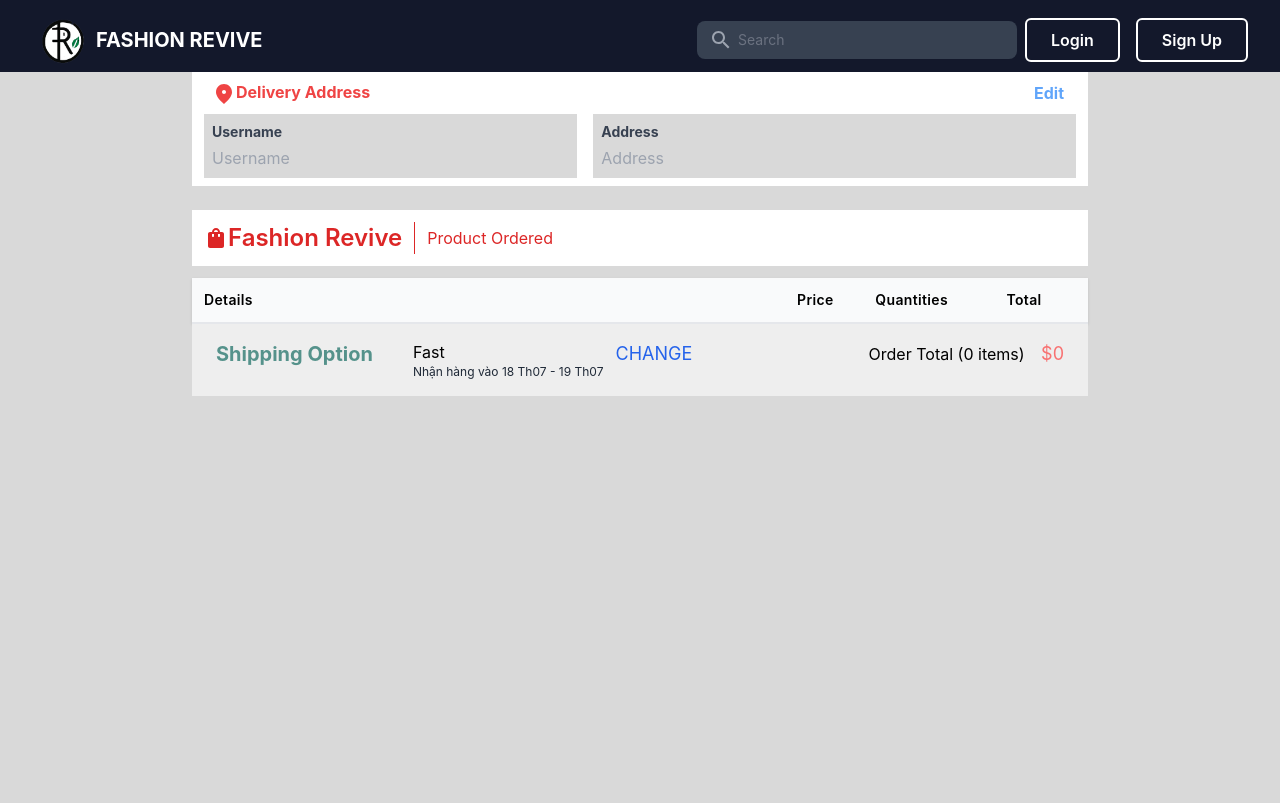
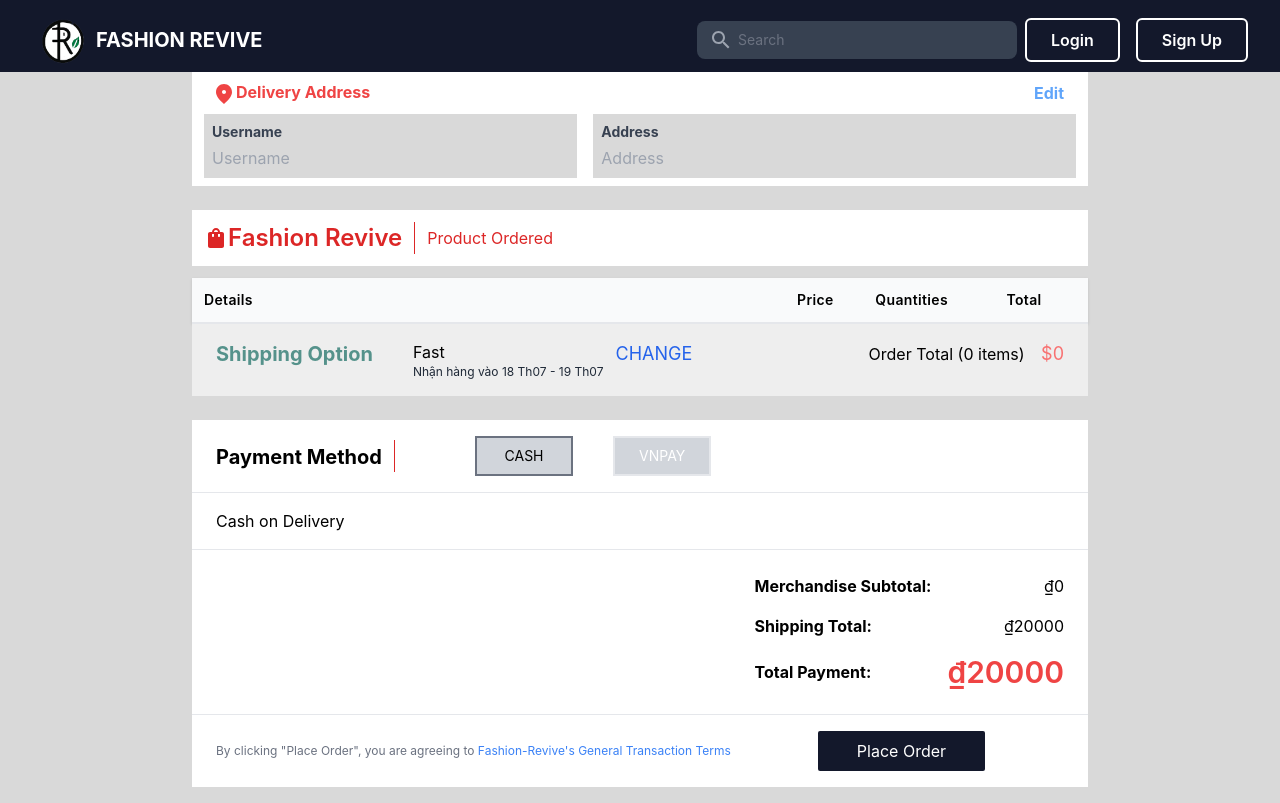
Before and after one commit to TrietMinh23/FullStack-Web-FR, a React (Create React App) app in the folder fe/: page /purchase in a window 1280 px wide. Built offline with nearby package versions, Linux system fonts and the light colour scheme.

Commit message:
Payment_FE

```diff
--- a/fe/src/pages/Home/Purchase/Purchase.js
+++ b/fe/src/pages/Home/Purchase/Purchase.js
@@ -5,9 +5,17 @@
 import { useState } from "react";
 import { useSelector } from "react-redux";
 import ModalShipping from "./components/ModalShipping";
+import { updatedPayments, updatedProductPrice } from "../../../utils/redux/purchaseSlice";
+import { useDispatch } from "react-redux";
+import ModalTemp from "./components/ModalTemp";
 
 export default function Purchase() {
   const [modalIsOpen, setModalOpen] = useState(false);
+
+  const [isCashPayment, setCashPayment] = useState(true);
+  const [isVNPAYPayment, setVNPAYPayment] = useState(false);
+  const dispatch = useDispatch();
+
   const [isChange, setIsChange] = useState(false);
   const shipping = useSelector((state) => state.purchase.shipping);
   const products = useSelector((state) => state.product.shoppingCart);
@@ -21,6 +29,26 @@
     } else {
       document.body.classList.add("body-modal");
     }
+  };
+
+  const handleCashPayment = () => {
+    setCashPayment(true);
+    setVNPAYPayment(false);
+    dispatch(
+      updatedPayments({
+        payments: "Cash",
+      })
+    );
+  };
+
+  const handleVNPAYPayment = () => {
+    setVNPAYPayment(true);
+    setCashPayment(false);
+    dispatch(
+      updatedPayments({
+        payments: "VNPAY",
+      })
+    );
   };
 
   const summarizeQuantity = (list) => {
@@ -41,6 +69,11 @@
         sum += j.quantity * j.price;
       }
     }
+    dispatch(
+      updatedProductPrice({
+        productPrice: sum,
+      })
+    );
 
     return sum;
   };
@@ -170,6 +203,45 @@
                 </div>
               </div>
             </div>
+
+            <div className="payments-method pb-2 mt-6">
+              <div className="bg-white px-6 py-4 flex items-center">
+                <div className="border-r border-red-600 pr-3 items-center text-2xl">
+                  <span className="font-bold md:text-xl text-sm">
+                    Payment Method
+                  </span>
+                </div>
+                <div className="grow flex md:gap-10 md:ml-20 gap-2 ml-2">
+                  <div className="method-cash btn-change md:w-1/6 w-16">
+                    <button
+                      onClick={handleCashPayment}
+                      className={`uppercase text-sm border-2 w-full py-2 bg-gray-300 ${
+                        isCashPayment
+                          ? "border-gray-500 text-black"
+                          : "text-white  hover:border-gray-500 hover:text-black"
+                      }`}
+                    >
+                      CASH
+                    </button>
+                  </div>
+                  <div className="method-VNPAY btn-change md:w-1/6 w-16">
+                    <button
+                      onClick={handleVNPAYPayment}
+                      className={`uppercase text-sm border-2 w-full py-2 bg-gray-300 ${
+                        isVNPAYPayment
+                          ? "border-gray-500 text-black"
+                          : "text-white  hover:border-gray-500 hover:text-black"
+                      }`}
+                    >
+                      VNPAY
+                    </button>
+                  </div>
+                </div>
+              </div>
+              <hr />
+              <div><ModalTemp/></div>
+
+            </div>
           </div>
         </div>
       </div>
--- /dev/null
+++ b/fe/src/pages/Home/Purchase/components/ModalPayments.js
@@ -0,0 +1,83 @@
+import CheckIcon from "@mui/icons-material/Check";
+import { useDispatch } from "react-redux";
+import { useState } from "react";
+import { updatedPayments } from "../../../../utils/redux/purchaseSlice";
+
+export default function ModalPayments({ modal, closeModal }) {
+  const [isCashPayment, setCashPayment] = useState(true);
+  const [isVNPAYPayment, setVNPAYPayment] = useState(false);
+  const dispatch = useDispatch();
+
+  const handleCashPayment = () => {
+    setCashPayment(true);
+    setVNPAYPayment(false);
+    console.log("Cash");
+  };
+
+  const handleVNPAYPayment = () => {
+    setVNPAYPayment(true);
+    setCashPayment(false);
+    console.log("VNPAY");
+  };
+
+  const confirmPayments = () => {
+    dispatch(
+      updatedPayments({
+        payments: isCashPayment ? "Cash" : "VNPAY",
+      })
+    );
+
+    closeModal();
+  };
+
+  return (
+    <div className={`${modal ? "block" : "hidden"}`}>
+      {/* <div className="modal-wrapper p-7">
+        <h1 className="text-lg mb-4">Choose a Payments unit</h1>
+        <div className="sub-title">
+          <h2 className="uppercase text-sm text-gray-600 font-semibold">
+            PAYMENTS CHANNEL affiliated with FASHION REVIVE
+          </h2>
+          <p className="text-xs text-gray-500 mb-3">
+          You can track your order on the FASHION REVIVE app when you choose one of the payment methods:
+          </p>
+        </div>
+        <div
+          onClick={() => handleCashPayment()}
+          className="type p-5 border-l-4 bg-bright-gray border-red-600 mb-3 flex justify-between items-center cursor-pointer"
+        >
+          <div className="left-side">
+            <div className="above flex">
+              <div className="name mr-5">Thanh toán tiền mặt khi nhận được hàng</div>
+            </div>
+          </div>
+          <div className="right-side">
+            {isCashPayment && <CheckIcon className="text-red-600" />}
+          </div>
+        </div>
+        <div
+          onClick={() => handleVNPAYPayment()}
+          className="type cursor-pointer p-5 border-l-4 bg-bright-gray border-red-600 flex justify-between items-center"
+        >
+          <div className="left-side">
+            <div className="above flex">
+              <div className="name mr-5">Thanh toán qua cổng giao dịch VNPAY</div>
+            </div>
+          </div>
+          <div className="right-side">
+            {isVNPAYPayment && <CheckIcon className="text-red-600" />}
+          </div>
+        </div>
+        <div className="btn-group border-t-2 border-bright-gray mt-3 border-dashed pt-3 flex justify-end">
+          <div
+            onClick={confirmPayments}
+            className="py-2 px-6 bg-red-500 hover:bg-red-600 rounded-md text-white cursor-pointer"
+          >
+            Finish
+          </div>
+        </div>
+      </div> */}
+
+    </div>
+  );
+}
--- a/fe/src/pages/Home/Purchase/components/ModalShipping.js
+++ b/fe/src/pages/Home/Purchase/components/ModalShipping.js
@@ -1,9 +1,12 @@
 import CheckIcon from "@mui/icons-material/Check";
 import { useDispatch } from "react-redux";
 import { useState } from "react";
-import { updatedShipping } from "../../../../utils/redux/purchaseSlice";
+import { updatedShipTotal, updatedShipping } from "../../../../utils/redux/purchaseSlice";
 
 export default function ModalShipping({ modal, closeModal }) {
+  let fastPriceShipping = 20000;
+  let normalPriceShipping = 10000;
+
   const [isFastShipping, setFastShipping] = useState(true);
   const [isNormalShipping, setNormalShipping] = useState(false);
   const dispatch = useDispatch();
@@ -22,7 +25,12 @@
     dispatch(
       updatedShipping({
         shipping: isFastShipping ? "Fast" : "Normal",
-      })
+      }),
+    );
+    dispatch(
+      updatedShipTotal({
+        shipPrice: isFastShipping ? fastPriceShipping : normalPriceShipping,
+      }),
     );
 
     closeModal();
@@ -37,7 +45,7 @@
             SHIPPING CHANNEL affiliated with FASHION REVIVE
           </h2>
           <p className="text-xs text-gray-500 mb-3">
-            You can track your order on Shopee app when you choose one of the
+            You can track your order on FASHION REVIVE app when you choose one of the
             shipping units:
           </p>
         </div>
@@ -48,7 +56,7 @@
           <div className="left-side">
             <div className="above flex">
               <div className="name mr-5">Fast</div>
-              <div className="price text-red-500 font-semibold">₫12.800</div>
+              <div className="price text-red-500 font-semibold">₫{fastPriceShipping}</div>
             </div>
             <div className="below text-xs mt-1">
               Nhận hàng vào 18 Th07 - 19 Th07
@@ -65,7 +73,7 @@
           <div className="left-side">
             <div className="above flex">
               <div className="name mr-5">Normal</div>
-              <div className="price text-red-500 font-semibold">₫12.800</div>
+              <div className="price text-red-500 font-semibold">₫{normalPriceShipping}</div>
             </div>
             <div className="below text-xs mt-1">
               Nhận hàng vào 18 Th07 - 19 Th07
--- /dev/null
+++ b/fe/src/pages/Home/Purchase/components/ModalTemp.js
@@ -0,0 +1,67 @@
+import { useSelector } from "react-redux";
+
+export default function ModalTemp() {
+  const payments = useSelector((state) => state.purchase.payments);
+  const shipPrice = useSelector((state) => state.purchase.shipPrice);
+  const productPrice = useSelector((state) => state.purchase.productPrice)
+  return (
+    <div>
+      <div className={`${payments === "Cash" ? "block" : "hidden"}`}>
+        <h1 className="bg-white px-6 py-4 flex items-center">
+          Cash on Delivery
+        </h1>
+        <hr />
+        <div className="bg-white px-6 py-4 items-center justify-end flex">
+          <table>
+            <tr>
+              <th className="text-left">Merchandise Subtotal:</th>
+              <td className="text-right pl-4 py-2">₫{productPrice}</td>
+            </tr>
+            <tr>
+              <th className="text-left">Shipping Total:</th>
+              <td className="text-right pl-4 py-2">₫{shipPrice}</td>
+            </tr>
+            <tr>
+              <th className="text-left">Total Payment:</th>
+              <td className="text-right pl-4 py-2 text-3xl font-semibold text-red-500">
+                ₫{productPrice + shipPrice}
+              </td>
+            </tr>
+          </table>
+        </div>
+      </div>
+      <div className={`${payments === "VNPAY" ? "block" : "hidden"}`}>
+        <h1 className="bg-white px-6 py-4 flex items-center">
+          Payment via VNPAY transaction portal
+        </h1>
+        <hr />
+        <div className="bg-white px-6 py-4 items-center justify-end flex">
+          <table>
+            <tr>
+              <th className="text-left">Merchandise Subtotal:</th>
+              <td className="text-right pl-4 py-2">₫{productPrice}</td>
+            </tr>
+            <tr>
+              <th className="text-left">Shipping Total:</th>
+              <td className="text-right pl-4 py-2">₫{shipPrice}</td>
+            </tr>
+            <tr>
+              <th className="text-left">Total Payment:</th>
+              <td className="text-right pl-4 py-2 text-3xl font-semibold text-red-500">
+                ₫{productPrice + shipPrice}
+              </td>
+            </tr>
+          </table>
+        </div>
+      </div>
+      <hr />
+      <div className="bg-white px-6 py-4 flex items-center">
+        <p className="text-gray-500 text-xs">By clicking "Place Order", you are agreeing to <span className="text-blue-500">Fashion-Revive's General Transaction Terms</span></p>
+        <div className="grow flex justify-center">
+        <button className="ml-2 bg-dark-jungle-green text-white p-2 rounded-sm md:w-1/2 w-32">Place Order</button>
+        </div>
+
+      </div>
+    </div>
+  );
+}
--- a/fe/src/utils/redux/purchaseSlice.js
+++ b/fe/src/utils/redux/purchaseSlice.js
@@ -1,8 +1,10 @@
 import { createSlice } from "@reduxjs/toolkit";
 
 const initialState = {
-  totalPrice: 0,
+  productPrice: 0,
+  shipPrice: 20000,
   shipping: "Fast",
+  payments: "Cash"
 };
 
 export const purchaseSlice = createSlice({
@@ -12,9 +14,18 @@
     updatedShipping: (state, action) => {
       state.shipping = action.payload.shipping;
     },
+    updatedPayments: (state, action) => {
+      state.payments = action.payload.payments;
+    },
+    updatedShipTotal: (state, action) => {
+      state.shipPrice = action.payload.shipPrice;
+    },
+    updatedProductPrice: (state, action) => {
+      state.productPrice = action.payload.productPrice;
+    },
   },
 });
 
-export const { updatedShipping } = purchaseSlice.actions;
+export const { updatedShipping, updatedPayments, updatedShipTotal, updatedProductPrice } = purchaseSlice.actions;
 
 export default purchaseSlice.reducer;
```
Also changed, not shown: 1 other file (tests, documents, lock files or other folders).
